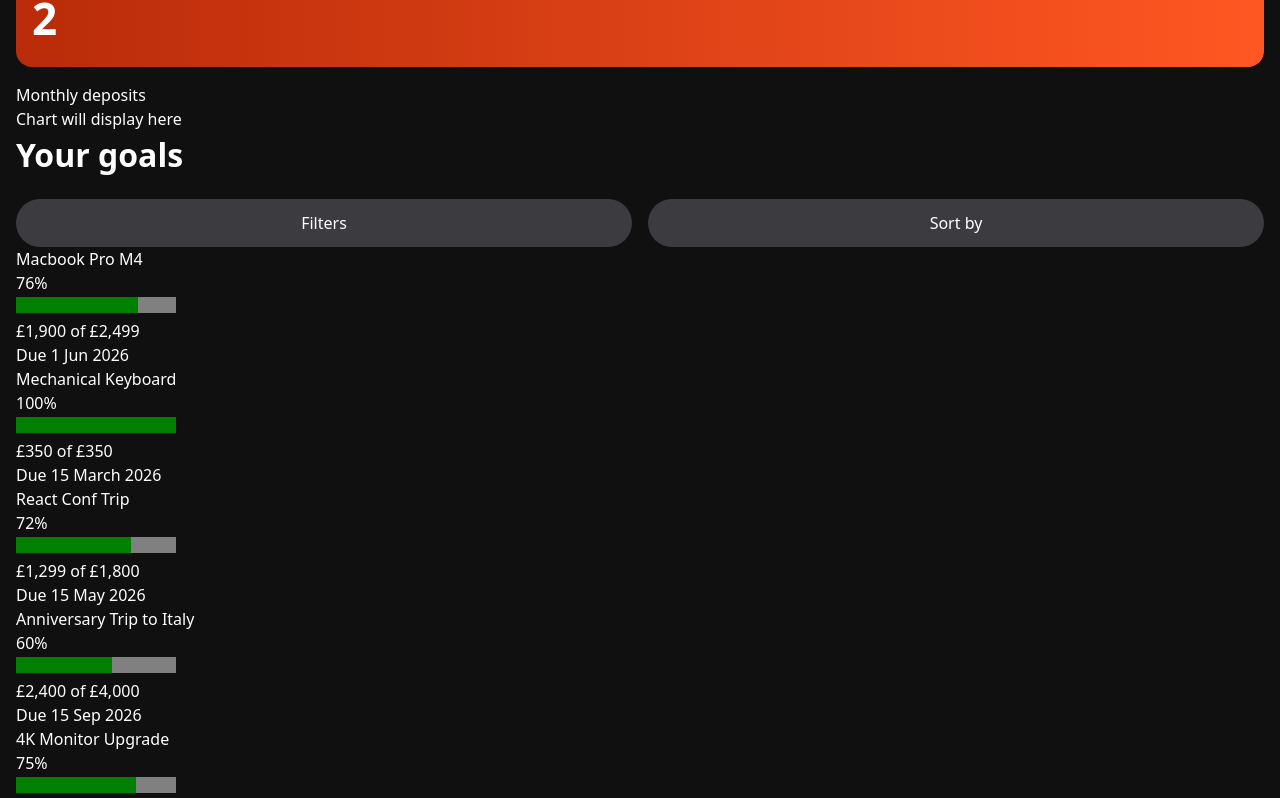
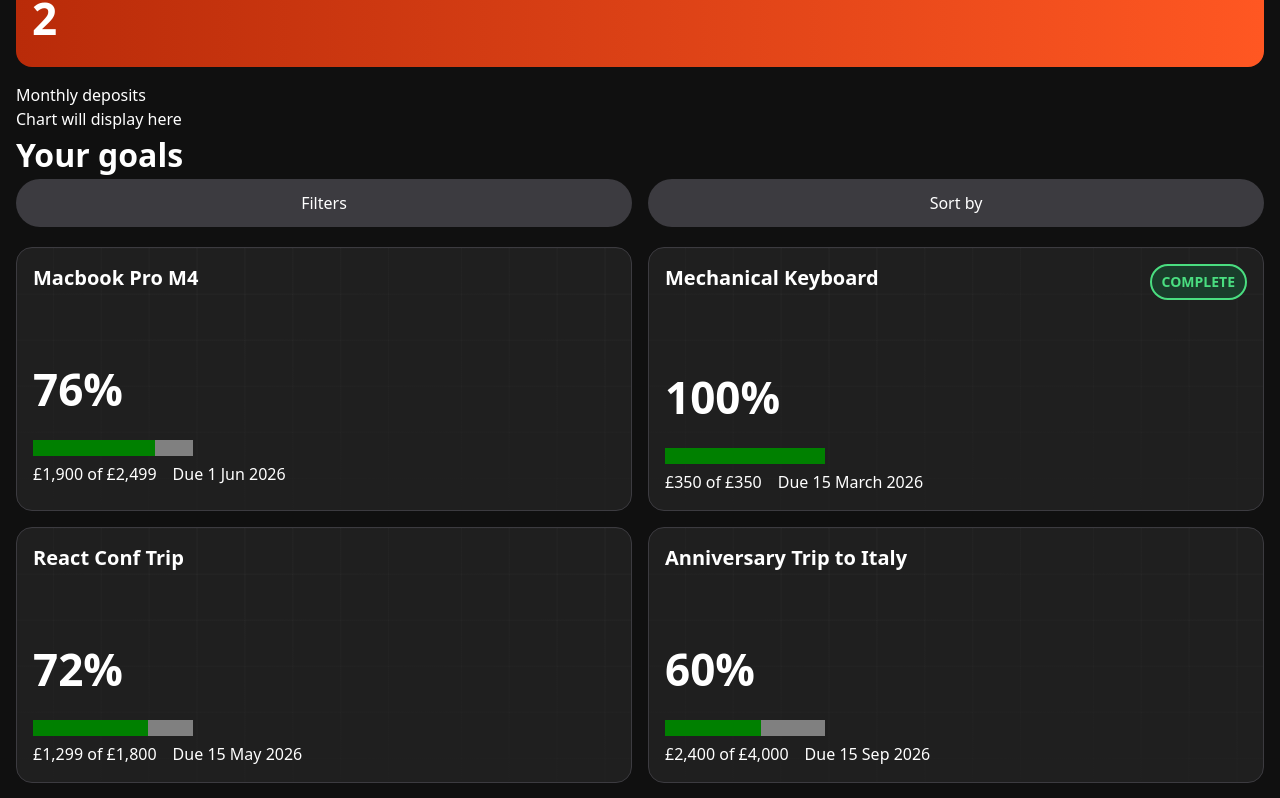
Before and after one commit to bradleyfowler/savings-tracker, a Next.js app: page / in a window 1280 px wide. Shown: the part 531-1329 px from the top of the page. Built offline with nearby package versions, Linux system fonts and the light colour scheme.

Commit message:
feat: add styles to goal card

```diff
--- a/app/page.tsx
+++ b/app/page.tsx
@@ -16,8 +16,11 @@
           <DepositCard />
         </section>
         <section>
-          <h1 className="text-[32px] font-bold mb-5">Your goals</h1>
+          <div className="mb-5">
+            <h1 className="text-[32px] font-bold">Your goals</h1>
             <ListControls />
+          </div>
+          <div className="grid grid-cols-1 md:grid-cols-2 gap-4">
             <GoalCard
               title="Macbook Pro M4"
               progress={76}
@@ -25,6 +28,7 @@
               dueDate="1 Jun 2026"
             />
             <GoalCard
+              complete={true}
               title="Mechanical Keyboard"
               progress={100}
               amount="£350 of £350"
@@ -66,6 +70,7 @@
               amount="£0 of £1,200"
               dueDate="1 Aug 2026"
             />
+          </div>
         </section>
       </main>
     </div>
--- a/components/GoalCard/GoalCard.tsx
+++ b/components/GoalCard/GoalCard.tsx
@@ -3,19 +3,32 @@
   dueDate,
   progress,
   title,
+  complete,
 }: {
   amount: string;
   dueDate: string;
   progress: number;
   title: string;
+  complete?: boolean;
 }) => {
   return (
-    <div>
-      <h1>{title}</h1>
-      <p>{progress}%</p>
-      <progress value={progress} max="100"></progress>
-      <p>{amount}</p>
-      <p>Due {dueDate}</p>
+    <div className="rounded-2xl bg-[#1f1f1f] bg-[url('/pattern-grid.svg')] border border-solid border-[#3C3B40]">
+      <div className="flex justify-between align-middle p-4 mb-8">
+        <h1 className="text-xl font-bold">{title}</h1>
+        {complete && (
+          <span className="text-[#4ADE80] bg-[#1A3D2B] border-2 border-solid border-[#4ADE80] rounded-full font-bold py-1.5 px-2.5 text-sm">
+            COMPLETE
+          </span>
+        )}
+      </div>
+      <div className="p-4">
+        <p className="text-[44px] mb-4 font-bold">{progress}%</p>
+        <progress value={progress} max="100"></progress>
+        <div className="flex gap-4">
+          <p>{amount}</p>
+          <p>Due {dueDate}</p>
+        </div>
+      </div>
     </div>
   );
 };
```
Also changed, not shown: public/pattern-grid.svg (added). Lines whose indentation alone changed are shown as unchanged.
